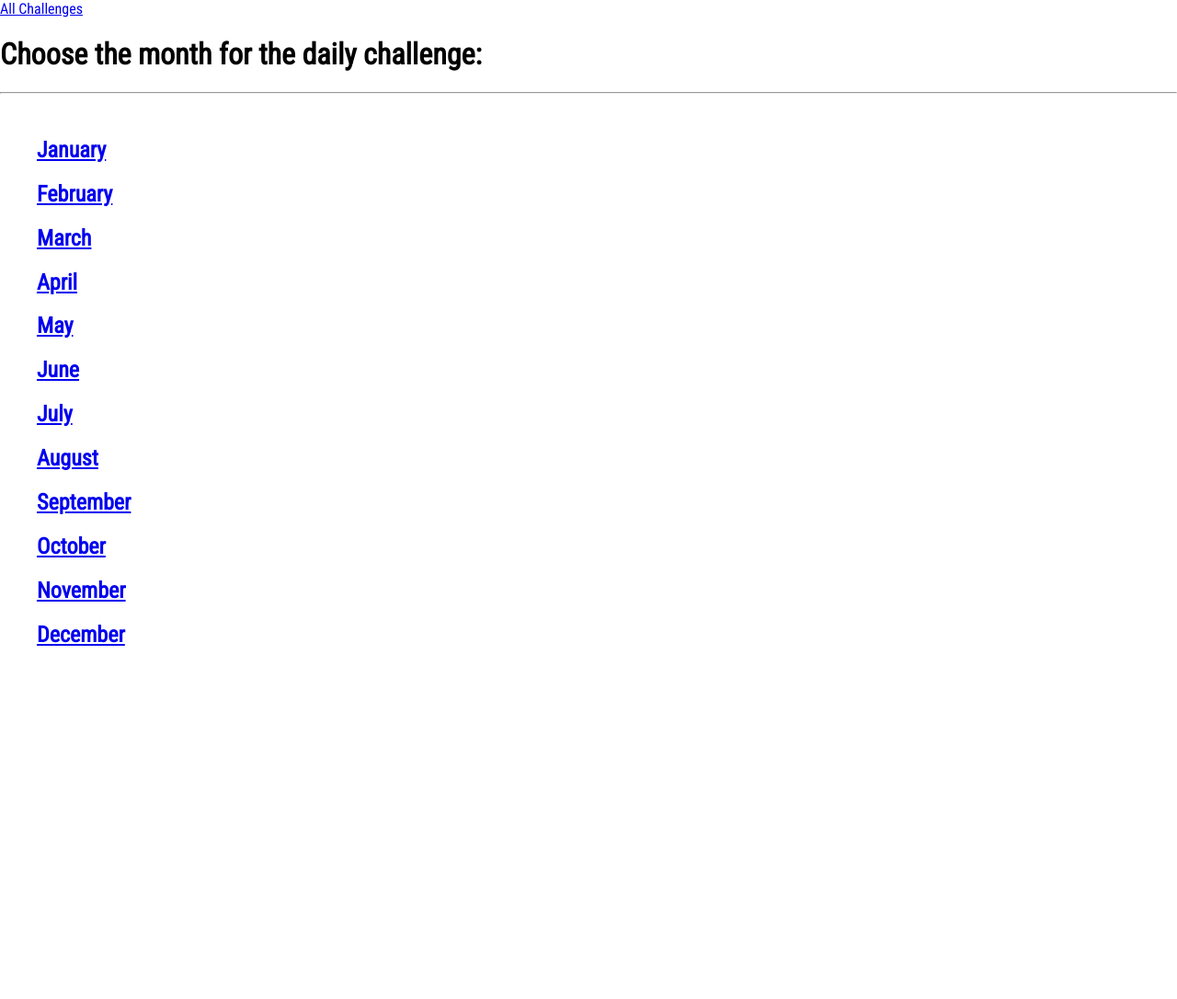
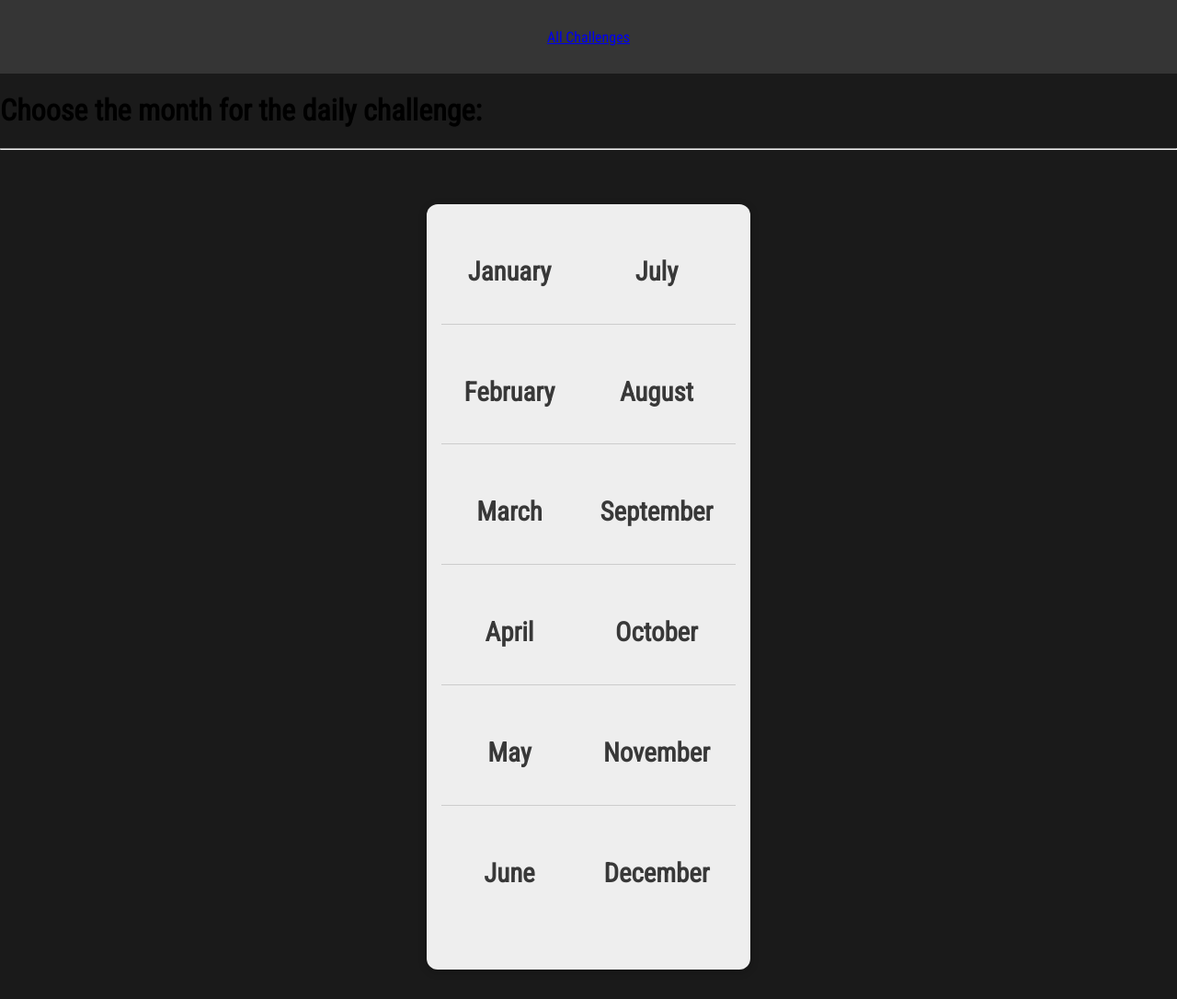
Before and after one commit to AceHunterr/First_Django_Project, a Django app: page /challenges/ in a window 1280 px wide. Shown: the whole page at 92% size. Before the commit the page ends 702 px from the top, so only its background shows below. Run offline with Django 4.2, Linux system fonts and the light colour scheme.

Commit message:
Incomplete CSS but ok

```diff
--- a/challenges/static/challenges/challenges.css
+++ b/challenges/static/challenges/challenges.css
@@ -1,3 +1,37 @@
 ul{
     list-style: none;
+    margin: 2rem auto;
+    width: 90%;
+    max-width: 20rem;
+    box-shadow: 0 2px 8px rgba(0,0,0,0.26);
+    padding: 1rem;
+    border-radius: 12px;
+    display: flex;
+    flex-direction: column;
+    flex-wrap: wrap;
+    height: 50rem;
+    background-color: #eee;
 }
+
+li{
+    margin: 1rem 0;
+    text-align: center;
+    font-size: 1.2rem;
+    border-bottom: 1px solid #ccc;
+    padding-bottom: 1rem;
+}
+
+li a{
+    text-decoration: none;
+    color: #383838;
+}
+
+li a:hover,
+li a:active{
+    color:#7e0154;
+}
+
+li:last-of-type,
+li:nth-of-type(6){
+    border-bottom: none;
+}
--- a/challenges/templates/challenges/index.html
+++ b/challenges/templates/challenges/index.html
@@ -3,6 +3,7 @@
 
 {% block css_files %}
     <link rel="stylesheet" href="{% static "challenges/challenges.css" %}">
+    <link rel="stylesheet" href="{% static "challenges/includes/header.css" %}">
 {% endblock %}
 
 {% block my_title %}
@@ -19,4 +20,6 @@
         <li><h2><a href="{% url 'month-challenge' month %}">{{ month|title }}</a></h2></li>
     {% endfor %}
     </ul>
+
+
 {% endblock %}
--- a/monthly_challenges/settings.py
+++ b/monthly_challenges/settings.py
@@ -127,5 +127,5 @@ STATIC_URL = 'static/'
 DEFAULT_AUTO_FIELD = 'django.db.models.BigAutoField'
 
 STATICFILES_DIRS = [
-    BASE_DIR/ "static"
+    BASE_DIR / "static"
 ]
--- /dev/null
+++ b/static/includes/header.css
@@ -0,0 +1,13 @@
+header{
+    width: 100%;
+    height: 5rem;
+    background-color: #353535;
+}
+
+header nav{
+    width: 100%;
+    height: 100%;
+    display: flex;
+    justify-content: center;
+    align-items: center;
+}
--- a/static/styles.css
+++ b/static/styles.css
@@ -1,9 +1,10 @@
 @import url('https://fonts.googleapis.com/css2?family=Roboto+Condensed&display=swap');
 html{
     font-family: 'Roboto Condensed', sans-serif;
+    /* background-color: white; */
 }
 
 body{
     margin: 0;
-
+    background-color: #1a1a1a;
 }
```
